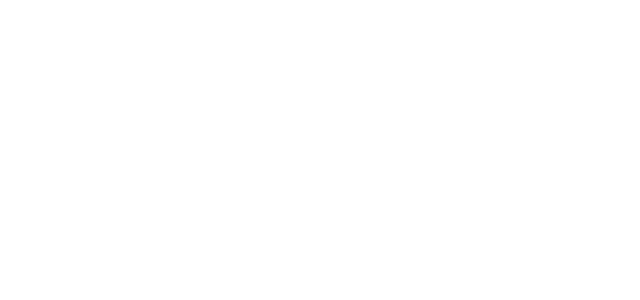
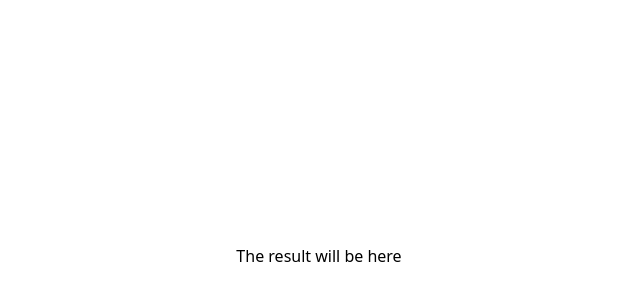
Before and after one commit to eleanor-tosh/chicken-app, a React (Create React App) app: page /result in a window 1280 px wide. Before the commit this address had no page. Shown: the part 144-444 px from the top of the page, without its empty margins (321-961 px from the left). Built offline with nearby package versions, Linux system fonts and the light colour scheme.

Commit message:
result page created

```diff
--- a/public/index.html
+++ b/public/index.html
@@ -24,7 +24,7 @@
       work correctly both with client-side routing and a non-root public URL.
       Learn how to configure a non-root public URL by running `npm run build`.
     -->
-    <title>Chicken or Egg</title>
+    <title>Chicken App</title>
   </head>
   <body>
     <noscript>You need to enable JavaScript to run this app.</noscript>
--- a/src/App.js
+++ b/src/App.js
@@ -3,6 +3,7 @@
 import { BrowserRouter as Router, Routes, Route } from 'react-router-dom'
 import Home from './pages/Home.jsx'
 import Inputs from './pages/Inputs.jsx'
+import Result from './pages/Result.jsx'
 
 function App() {
   return (
@@ -11,6 +12,7 @@
         <Routes>
           <Route path="/" element={<Home />} />
           <Route path="/inputs" element={<Inputs />} />
+          <Route path="/result" element={<Result />} />
         </Routes>
       </Router>
     </div>
--- /dev/null
+++ b/src/pages/Result.jsx
@@ -0,0 +1,11 @@
+import React from 'react'
+
+function Result() {
+  return (
+    <div class="grid h-screen place-items-center">
+      <h1>The result will be here</h1>
+    </div>
+  )
+}
+
+export default Result
```
